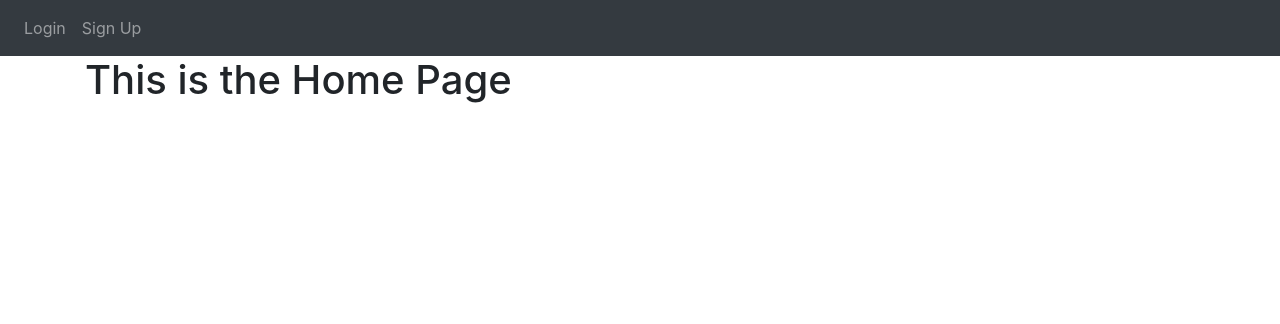
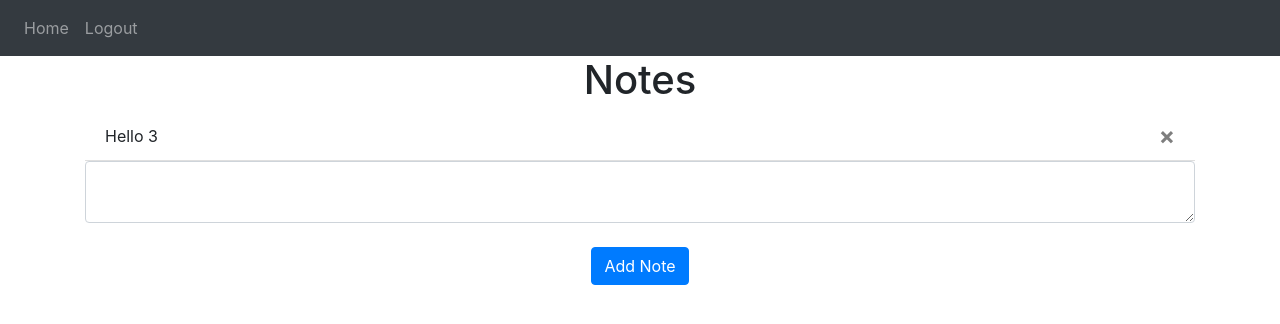
Before and after one commit to Keter-Sammy/flask_vs, a Flask app: template website/templates/home.html in a window 1280 px wide. Shown: the top 324 px of the page. Run offline with Flask 2, Linux system fonts and the light colour scheme; the template is opened without the code that fills it: values that come from a table or form of the project are taken from there, others are empty; data comes from the database, SQL or seed files in the repository; both versions use the stored data as it was after the commit; some libraries are stand-ins or nearby versions.

Commit message:
added notes functionality where you can post and delete notes after logging ing

```diff
--- /dev/null
+++ b/website/static/index.js
@@ -0,0 +1,9 @@
+
+function deleteNote(noteId) {
+    fetch("/delete-note", {
+      method: "POST",
+      body: JSON.stringify({ noteId: noteId }),
+    }).then((_res) => {
+      window.location.href = "/";
+    });
+  }
--- a/website/templates/home.html
+++ b/website/templates/home.html
@@ -1,4 +1,22 @@
 {% extends "base.html" %} {% block title %}Home{% endblock %}
 {% block content %}
-<h1>This is the Home Page</h1>
+<h1 align="center">Notes</h1>
+<ul class="list-group list-group-flush" id="notes">
+  {% for note in user.notes %}
+  <li class="list-group-item">
+    {{ note.data }}
+    <button type="button" class="close" onClick="deleteNote({{ note.id }})">
+      <span aria-hidden="true">&times;</span>
+    </button>
+  </li>
+  {% endfor %}
+</ul>
+
+<form method="POST">
+    <textarea name="note" id="note" class="form-control"></textarea>
+    <br />
+    <div align="center">
+      <button type="submit" class="btn btn-primary">Add Note</button>
+    </div>
+</form>
 {% endblock %}
```
Also changed, not shown: website/views.py (+29 -2 lines), website/database.db.
